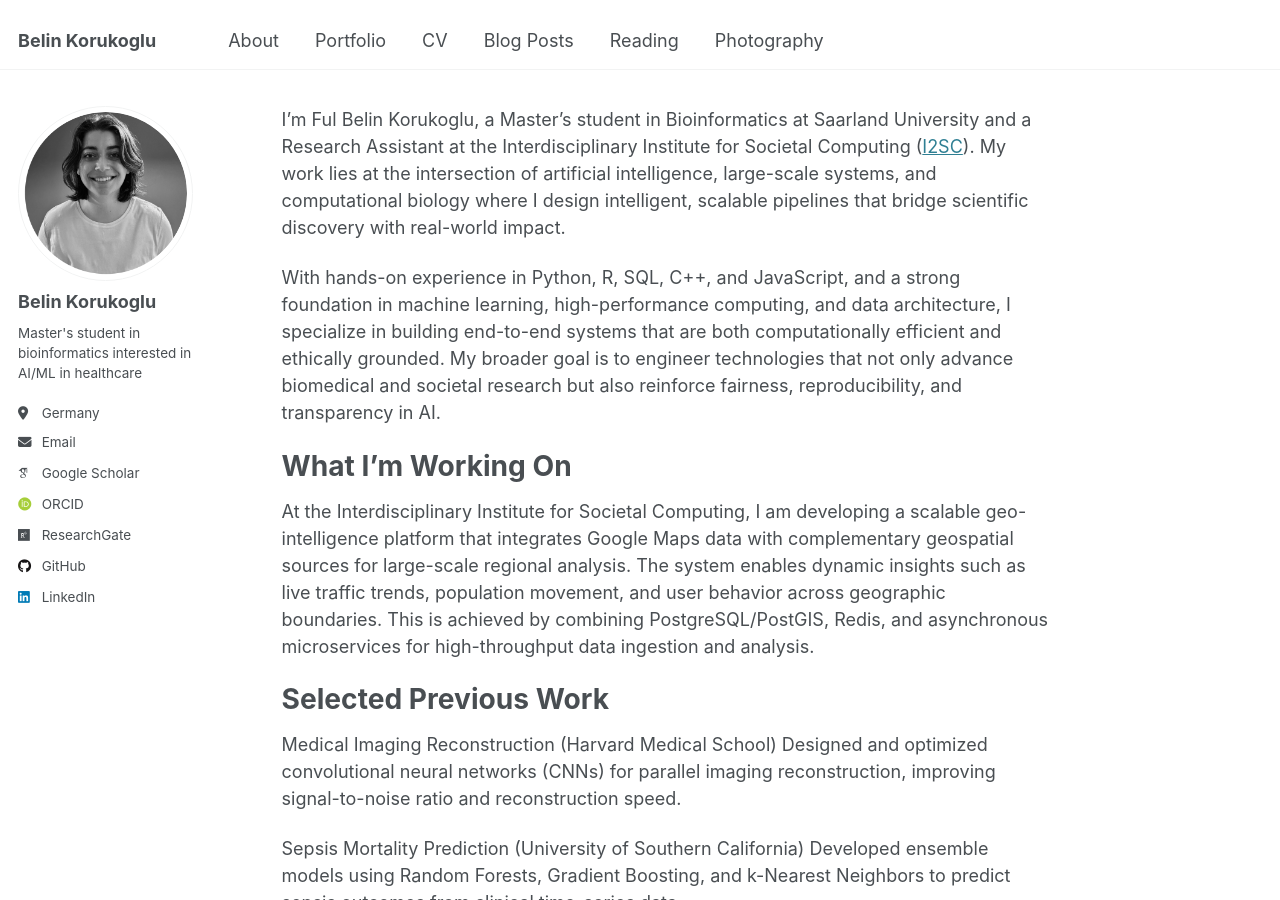
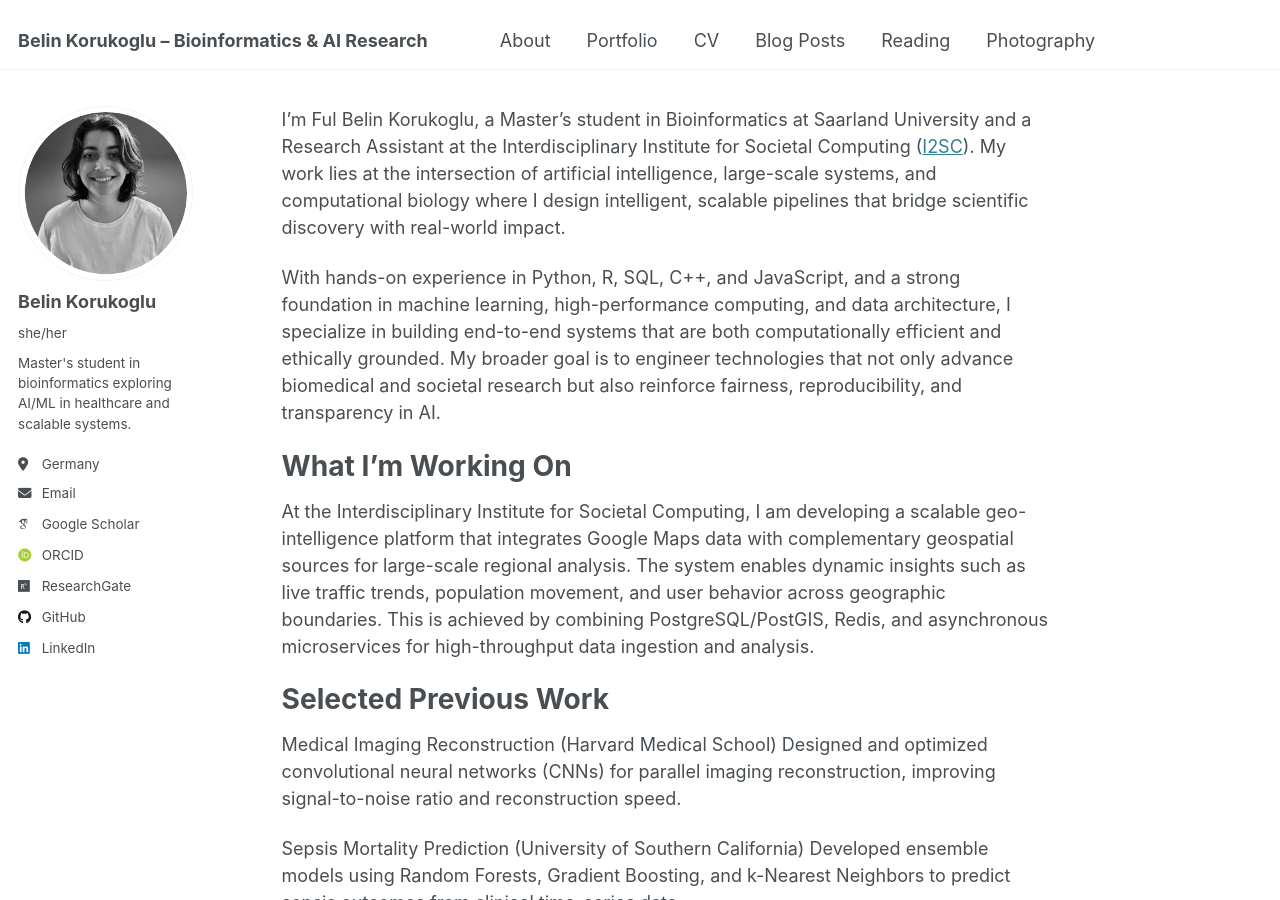
Before and after one commit to fulbelin/fulbelin.github.io, a Jekyll site: the page built from index.md, in a window 1280 px wide and 900 px high. Built offline with Jekyll 4.4.1, drawn with Linux system fonts in a browser that asks for light colours; some web fonts are replaced; our own code applies the rules of GitHub Pages for plain Markdown files; part of the change alters nothing that is shown.

Commit message:
Update _config.yml

```diff
--- a/_config.yml
+++ b/_config.yml
@@ -1,81 +1,38 @@
 # Welcome to Jekyll!
-#
-# This config file is meant for settings that affect your entire site, values
-# which you are expected to set up once and rarely need to edit after that.
-# For technical reasons, this file is *NOT* reloaded automatically when you use
-# `jekyll serve -l -H localhost`. If you change this file, please restart the
-# server process.
-
 # Basic Site Settings
 locale                   : "en-DE"
 site_theme               : "default"
-title                    : "Belin Korukoglu"
+title                    : "Belin Korukoglu – Bioinformatics & AI Research"
 title_separator          : "-"
 name                     : &name "Belin Korukoglu"
-description              : &description "personal description"
-url                      : https://fulbelin.github.io # the base hostname & protocol for your site e.g. "https://[your GitHub username].github.io"
-baseurl                  : "" # the subpath of your site, e.g. "/blog"
+description              : &description "Master’s student in Bioinformatics at Saarland University focusing on AI, ML, and scalable systems for healthcare and geospatial intelligence."
+url                      : https://fulbelin.github.io
+baseurl                  : ""
 repository               : "academicpages/academicpages.github.io"
 
-# Site Author - The following control what appear as part of the author content on the side bar.
-#               If a field is blank the icon and link will not appear, otherwise it will be shown.
-#               Additional customization can be done by editing /_includes/author-profile.html
+# Site Author
 author:
-  # Biographic information
   avatar           : "profile_photo.png"
   name             : "Belin Korukoglu"
-  pronouns         : # example: "she/her"
-  bio              : "Master's student in bioinformatics interested in AI/ML in healthcare"
+  pronouns         : "she/her"
+  bio              : "Master's student in bioinformatics exploring AI/ML in healthcare and scalable systems."
   location         : "Germany"
-  school         : "Saarland University"
-  uri              : # URL
+  school           : "Saarland University"
+  uri              :
   email            : "fulbelin.korukoglu@gmail.com"
 
   # Academic websites
-  arxiv            : # URL - Update with the correct link to your profile
   googlescholar    : "https://scholar.google.com/citations?user=Hdj-VHIAAAAJ&hl=en"
-  impactstory      : # URL
   orcid            : "https://orcid.org/0009-0005-7211-2022"
-  semantic         : # URL
-  pubmed           : # URL
   researchgate     : "https://www.researchgate.net/profile/Ful-Belin-Korukoglu"
-  scopus           : # URL
 
-  # Repositories and software development
-  bitbucket        : # Username - Update with your username on the site
-  codepen          : # Username
-  dribbble         : # Username
+  # Development
   github           : "fulbelin"
-  kaggle           : # Username
-  stackoverflow    : # User number or user number and name (i.e., use "1" or "1/jeff-atwood")
 
   # Social media
-  bluesky          : #Username
-  facebook         : # Username
-  flickr           : # Username
-  foursquare       : # Username
-  goodreads        : # Username
-  google_plus      : # Username
-  keybase          : # Username
-  instagram        : # Username
-  lastfm           : # Username
-  linkedin         : Belin Korukoglu
-  mastodon         : # URL
-  medium           : # URL
-  pinterest        : # Username
-  soundcloud       : # Username
-  steam            : # Username
-  telegram         : # URL
-  tumblr           : # Username
-  twitter          : # Username for X / Twitter
-  vine             : # Username
-  weibo            : # Username
-  wikipedia        : # Username
-  xing             : # Username
-  youtube          : # Username
-  zhihu            : # Username
+  linkedin         : "https://www.linkedin.com/in/belin-korukoglu"
 
-# Publication Category - The following the list of publication categories and their headings
+# Publication Category
 publication_category:
   books:
     title: 'Books'
@@ -85,74 +42,49 @@ publication_category:
     title: 'Conference Papers'
 
 # Site Settings
-teaser                   :  # filename of teaser fallback teaser image placed in /images/, .e.g. "500x300.png"
-breadcrumbs              : false # true, false (default)
+teaser                   :
+breadcrumbs              : false
 words_per_minute         : 160
 future                   : true
-read_more                : "disabled" # if enabled, adds "Read more" links to excerpts
-talkmap_link             : false      #change to true to add link to talkmap on talks page
+read_more                : "disabled"
+talkmap_link             : false
+
 comments:
-  provider               : # false (default), "disqus", "discourse", "facebook", "google-plus", "staticman", "custom"
-  disqus:
-    shortname            :
-  discourse:
-    server               : # https://meta.discourse.org/t/embedding-discourse-comments-via-javascript/31963 , e.g.: meta.discourse.org
-  facebook:
-    appid                :
-    num_posts            : # 5 (default)
-    colorscheme          : # "light" (default), "dark"
-staticman:
-  allowedFields          : ['name', 'email', 'url', 'message']
-  branch                 : "gh-pages" # "master", "gh-pages"
-  commitMessage          : "New comment."
-  filename               : comment-{@timestamp}
-  format                 : "yml"
-  moderation             : true
-  path                   : "_data/comments/{options.slug}"
-  requiredFields         : ['name', 'email', 'message']
-  transforms:
-    email                : "md5"
-  generatedFields:
-    date:
-      type               : "date"
-      options:
-        format           : "iso8601" # "iso8601" (default), "timestamp-seconds", "timestamp-milliseconds"
+  provider               :
+
+# RSS Feed
 atom_feed:
-  hide                   : false     # change to true to hide the RSS feed in the footer
-  path                   : # blank (default) uses feed.xml
+  hide                   : false
+  path                   :
 
-
-# SEO Related
-google_site_verification :
+# ✅ SEO Related
+google_site_verification :   # <-- After Search Console, paste token here
 bing_site_verification   :
 alexa_site_verification  :
 yandex_site_verification :
 
-
-# Social Sharing
+# ✅ Social Sharing
 twitter:
-  username               : &twitter
+  username               :
 facebook:
   username               :
-  app_id                 :
-  publisher              :
-og_image                 :  # Open Graph/Twitter default site image
-# For specifying social profiles
-# - https://developers.google.com/structured-data/customize/social-profiles
+og_image                 :
+
+# ✅ Structured Data for Google Knowledge Panel
 social:
-  type                   : # Person or Organization (defaults to Person)
-  name                   : # If the user or organization name differs from the site's name
-  links: # An array of links to social media profiles
+  type                   : Person
+  name                   : "Belin Korukoglu"
+  links:
+    - https://fulbelin.github.io
+    - https://www.linkedin.com/in/belin-korukoglu
+    - https://scholar.google.com/citations?user=Hdj-VHIAAAAJ
+    - https://github.com/fulbelin
 
+# Analytics (optional)
+analytics:
+  provider               : "false"
 
-# Analytics
-analytics:
-  provider               :  "false" # false (default), "google", "google-universal", "google-analytics-4", "custom"
-  google:
-    tracking_id          :
-
-
-# Reading Files
+# Include / Exclude
 include:
   - .htaccess
   - _pages
@@ -184,12 +116,13 @@ exclude:
   - README
   - tmp
   - vendor
+
 keep_files:
   - .git
   - .svn
+
 encoding: "utf-8"
 markdown_ext: "markdown,mkdown,mkdn,mkd,md"
-
 
 # Conversion
 markdown: kramdown
@@ -197,7 +130,6 @@ highlighter: rouge
 lsi: false
 excerpt_separator: "\n\n"
 incremental: false
-
 
 # Markdown Processing
 kramdown:
@@ -210,8 +142,7 @@ kramdown:
   smart_quotes: lsquo,rsquo,ldquo,rdquo
   enable_coderay: false
 
-
-# These settings control the types of collections used by the template
+# Collections
 collections:
   teaching:
     output: true
@@ -226,10 +157,8 @@ collections:
     output: true
     permalink: /:collection/:path/
 
-
-# These settings control how pages and collections are included in the site
+# Defaults
 defaults:
-  # _posts
   - scope:
       path: ""
       type: posts
@@ -240,14 +169,14 @@ defaults:
       comments: true
       share: true
       related: true
-  # _pages
+
   - scope:
       path: ""
       type: pages
     values:
       layout: single
       author_profile: true
-  # _teaching
+
   - scope:
       path: ""
       type: teaching
@@ -256,7 +185,7 @@ defaults:
       author_profile: true
       share: true
       comments: true
-  # _publications
+
   - scope:
       path: ""
       type: publications
@@ -265,7 +194,7 @@ defaults:
       author_profile: true
       share: true
       comments: true
-  # _portfolio
+
   - scope:
       path: ""
       type: portfolio
@@ -274,7 +203,7 @@ defaults:
       author_profile: true
       share: true
       comment: true
-  # _talks
+
   - scope:
       path: ""
       type: talks
@@ -283,21 +212,16 @@ defaults:
       author_profile: true
       share: true
 
-
 # Sass/SCSS
 sass:
   sass_dir: _sass
-  style: compressed # http://sass-lang.com/documentation/file.SASS_REFERENCE.html#output_style
-
+  style: compressed
 
 # Outputting
 permalink: /:categories/:title/
-# paginate: 5 # amount of posts to show
-# paginate_path: /page:num/
-timezone: Europe/Berlin # http://en.wikipedia.org/wiki/List_of_tz_database_time_zones
+timezone: Europe/Berlin
 
-
-# Plugins
+# ✅ Plugins (sitemap is here!)
 plugins:
   - jekyll-feed
   - jekyll-gist
@@ -306,7 +230,6 @@ plugins:
   - jekyll-redirect-from
   - jemoji
 
-# Mimic GitHub Pages with --safe
 whitelist:
   - jekyll-feed
   - jekyll-gist
@@ -315,38 +238,15 @@ whitelist:
   - jekyll-redirect-from
   - jemoji
 
-
 # Archives
-#  Type
-#  - GitHub Pages compatible archive pages built with Liquid ~> type: liquid (default)
-#  - Jekyll Archives plugin archive pages ~> type: jekyll-archives
-#  Path (examples)
-#  - Archive page should exist at path when using Liquid method or you can
-#    expect broken links (especially with breadcrumbs enabled)
-#  - <base_path>/tags/my-awesome-tag/index.html ~> path: /tags/
-#  - <base_path/categories/my-awesome-category/index.html ~> path: /categories/
-#  - <base_path/my-awesome-category/index.html ~> path: /
 category_archive:
   type: liquid
   path: /categories/
 tag_archive:
   type: liquid
   path: /tags/
-# https://github.com/jekyll/jekyll-archives
-# jekyll-archives:
-#   enabled:
-#     - categories
-#     - tags
-#   layouts:
-#     category: archive-taxonomy
-#     tag: archive-taxonomy
-#   permalinks:
-#     category: /categories/:name/
-#     tag: /tags/:name/
-
 
 # HTML Compression
-# - http://jch.penibelst.de/
 compress_html:
   clippings: all
   ignore:
```
